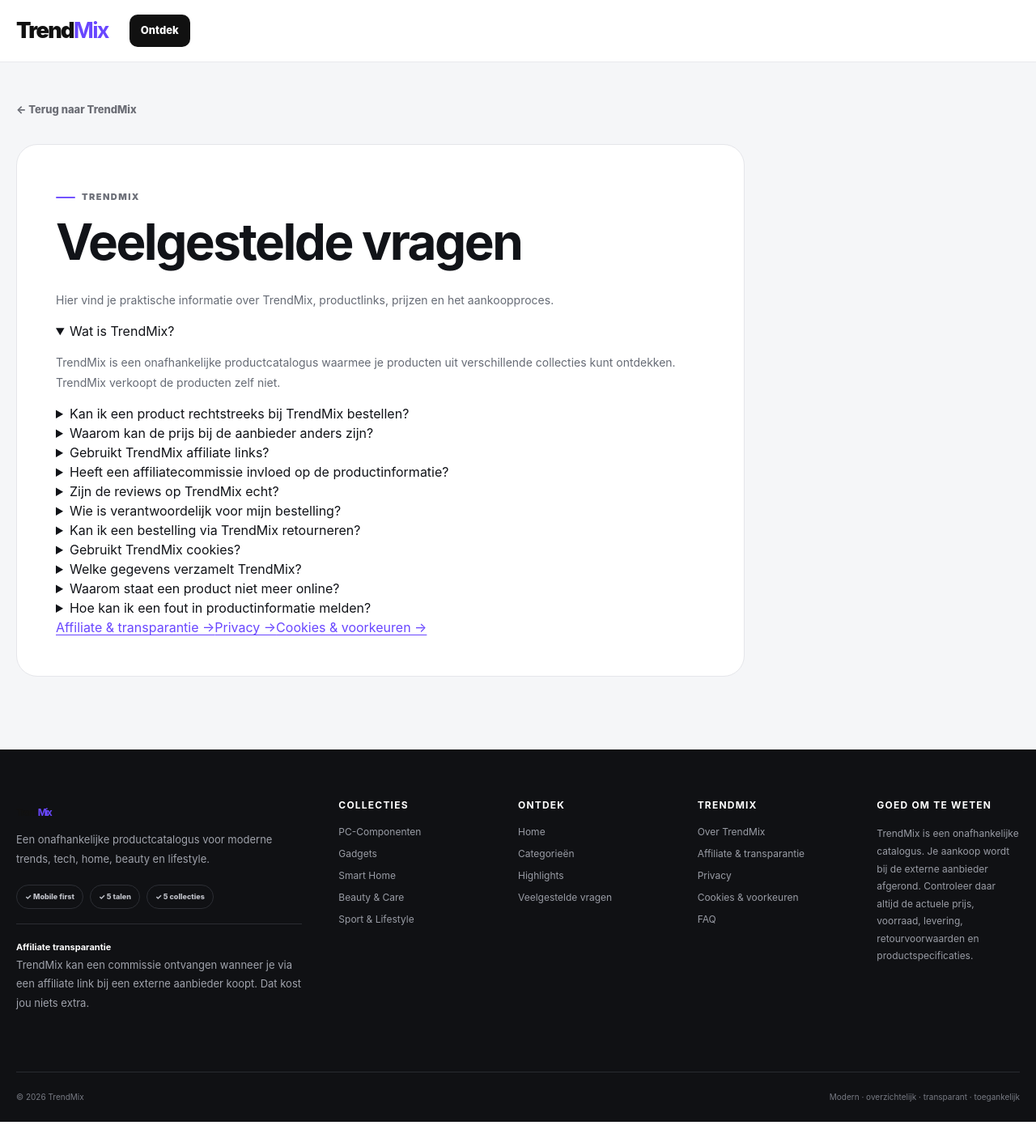
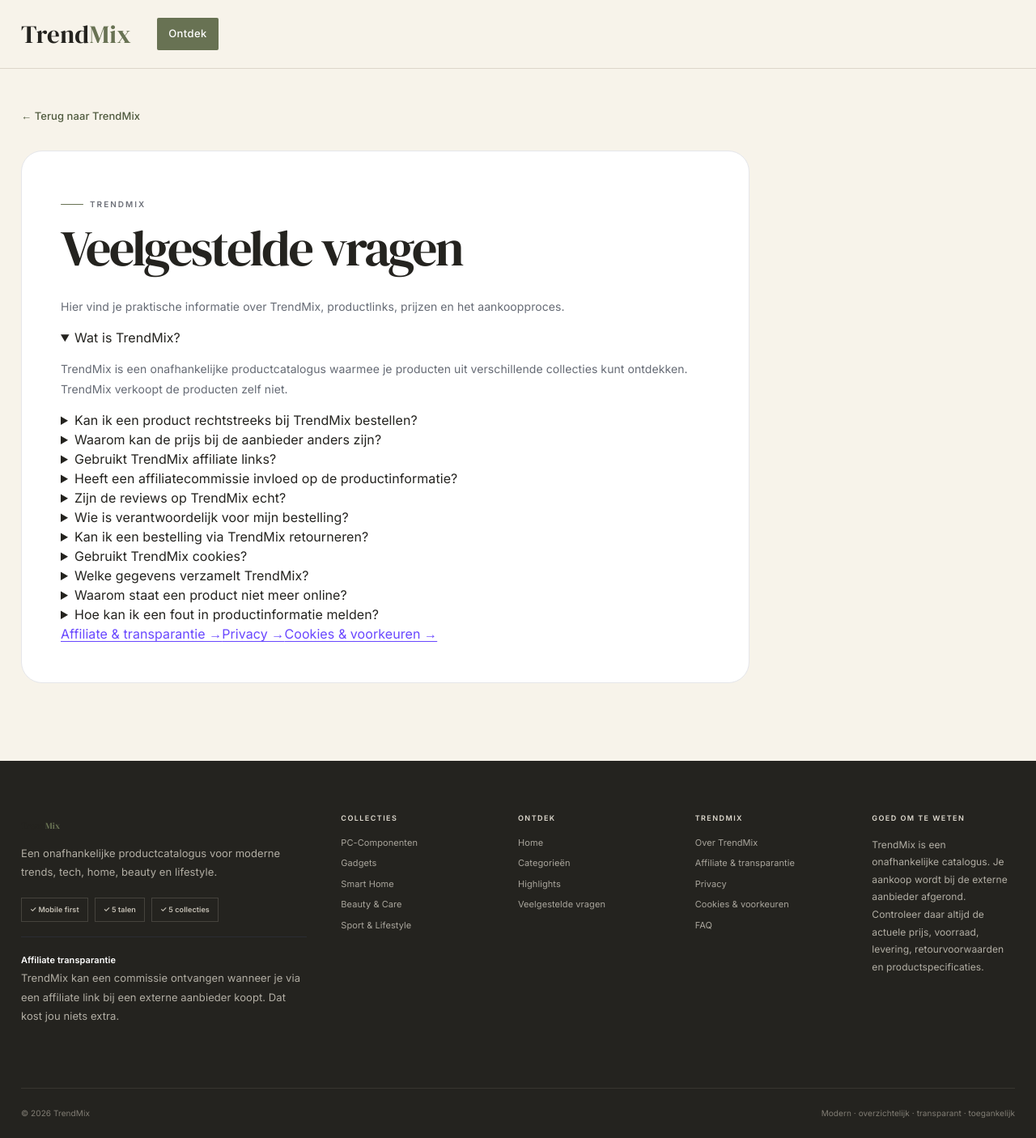
Before and after one commit to mdscoop7-max/Trendmix, a Flask app: page /faq in a window 1280 px wide. Shown: the whole page at 81% size. Run offline with Flask 3, Linux system fonts and the light colour scheme.

Commit message:
Load reversible Quiet Luxury theme layer

```diff
--- a/static/ux.css
+++ b/static/ux.css
@@ -1,3 +1,5 @@
+@import url('/static/quiet-luxury.css');
+
 /* TrendMix UX polish layer: keeps the core theme intact while adding clearer hierarchy and controls. */
 :focus-visible{outline:3px solid #8068ff;outline-offset:3px}
 button,select,a{touch-action:manipulation}
```
